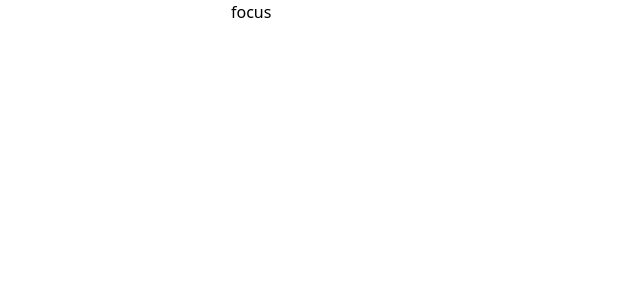
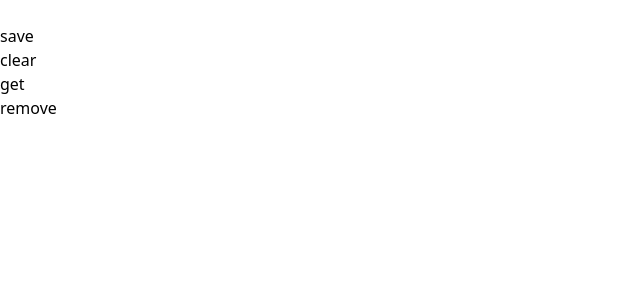
Before and after one commit to Ishan-Sandaruwan/react-js-zero-to-hero, a React (Create React App) app: page / in a window 1280 px wide. Shown: the top 300 px of the page, without its empty margins (0-640 px from the left). Built offline with nearby package versions, Linux system fonts and the light colour scheme.

Commit message:
Exercise 3: Create a custom hook useLocalStorage that stores and retrieves values from localStorage.

```diff
--- a/src/App.js
+++ b/src/App.js
@@ -16,6 +16,7 @@ import Ex3_State from "./components/day3/Ex3_State";
 import Ex4_State from "./components/day3/Ex4_State";
 import Ex1_UseReduser from "./components/day5/Ex1_UseReduser";
 import Ex2_UseRef from "./components/day5/Ex2_UseRef";
+import Ex3_CustomHook from "./components/day5/Ex3_CustomHook";
 import Ex3_UseContext from "./components/day5/Ex3_UseContext";
 
 export default function App() {
@@ -43,6 +44,7 @@ export default function App() {
     // <Ex4_State />
     // <Ex3_UseContext/>
     // <Ex1_UseReduser/>
-    <Ex2_UseRef />
+    // <Ex2_UseRef />
+    <Ex3_CustomHook/>
   );
 }
--- /dev/null
+++ b/src/components/day5/Ex3_CustomHook.jsx
@@ -0,0 +1,90 @@
+import React, { useRef, useState } from "react";
+
+function useLocalStorage(key, initialValue) {
+  const [storedValue, setStoredValue] = useState(() => {
+    try {
+      const item = window.localStorage.getItem(key);
+      return item ? JSON.parse(item) : initialValue;
+    } catch (error) {
+      console.error(error);
+      return initialValue;
+    }
+  });
+
+  const get = () => {
+    try {
+      const item = window.localStorage.getItem(key);
+      return item ? JSON.parse(item) : initialValue;
+    } catch (error) {
+      console.error(error);
+      return initialValue;
+    }
+  };
+
+  const save = (value) => {
+    try {
+      setStoredValue(value);
+      window.localStorage.setItem(key, JSON.stringify(value));
+    } catch (error) {
+      console.error(error);
+    }
+  };
+
+  const remove = () => {
+    try {
+      setStoredValue(initialValue); // or use undefined if preferred
+      window.localStorage.removeItem(key);
+    } catch (error) {
+      console.error(error);
+    }
+  };
+
+  return [storedValue, save, remove, get];
+}
+
+export default function Ex3_CustomHook() {
+  const inputRef = useRef(null);
+  const [storedValue, save, remove, get] = useLocalStorage("message", "");
+
+  const handleSave = () => {
+    if (inputRef.current) {
+      save(inputRef.current.value);
+      inputRef.current.focus();
+    }
+  };
+
+  const handleClear = () => {
+    if (inputRef.current) {
+      inputRef.current.value = "";
+      inputRef.current.focus();
+    }
+  };
+
+  const handleRemove = () => {
+    remove();
+    handleClear();
+  };
+
+  const handleLoad = () => {
+    const txt = get();
+    if (inputRef.current) {
+      inputRef.current.value = txt || "not saved data";
+      inputRef.current.focus();
+    }
+  };
+
+  return (
+    <div>
+      <input type="text" ref={inputRef} defaultValue={storedValue} />
+      <br />
+      <button onClick={handleSave}>save</button>
+      <br />
+      <button onClick={handleClear}>clear</button>
+      <br />
+      <button onClick={handleLoad}>get</button>
+      <br />
+      <button onClick={handleRemove}>remove</button>
+      <br />
+    </div>
+  );
+}
```
